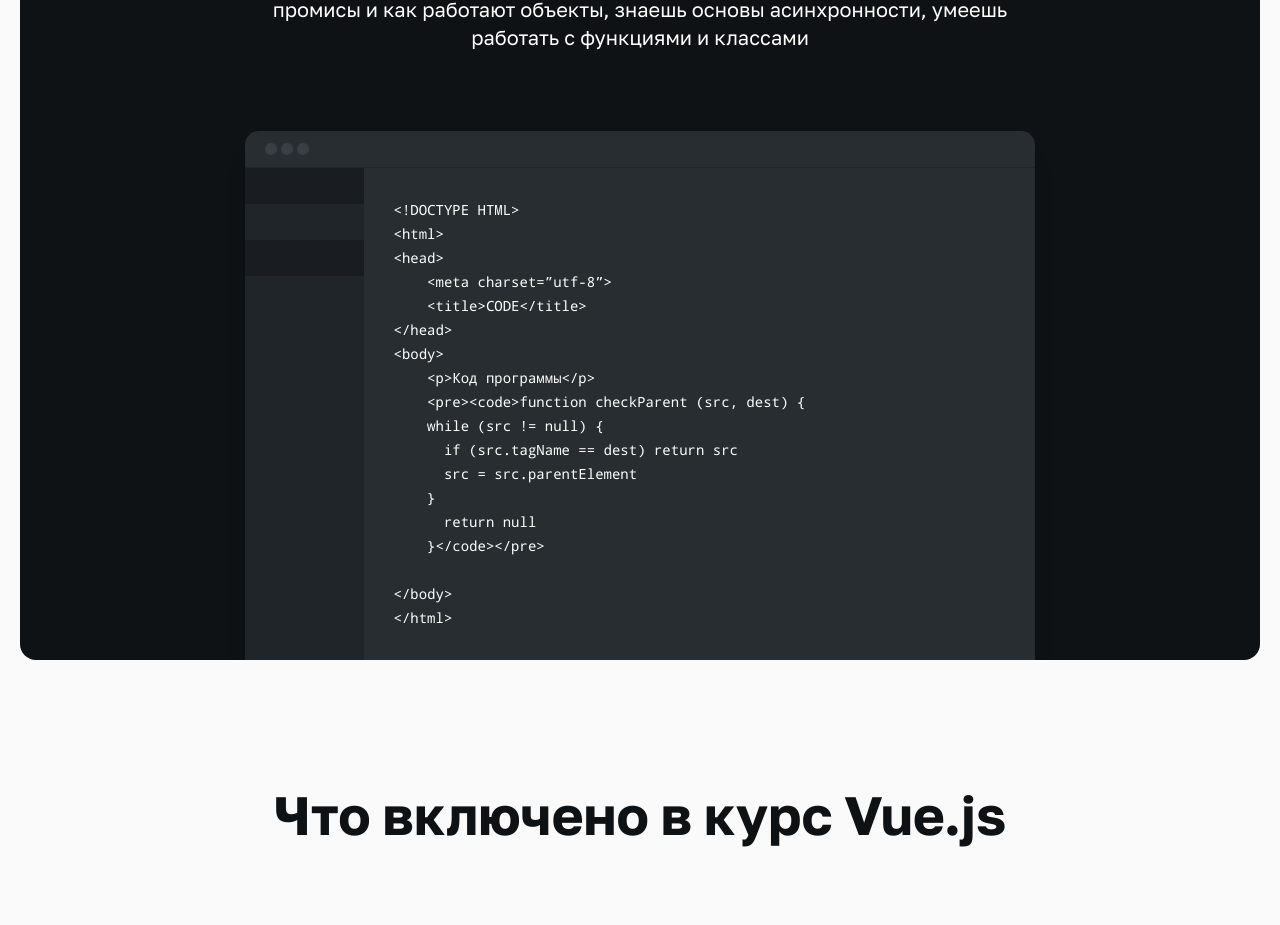
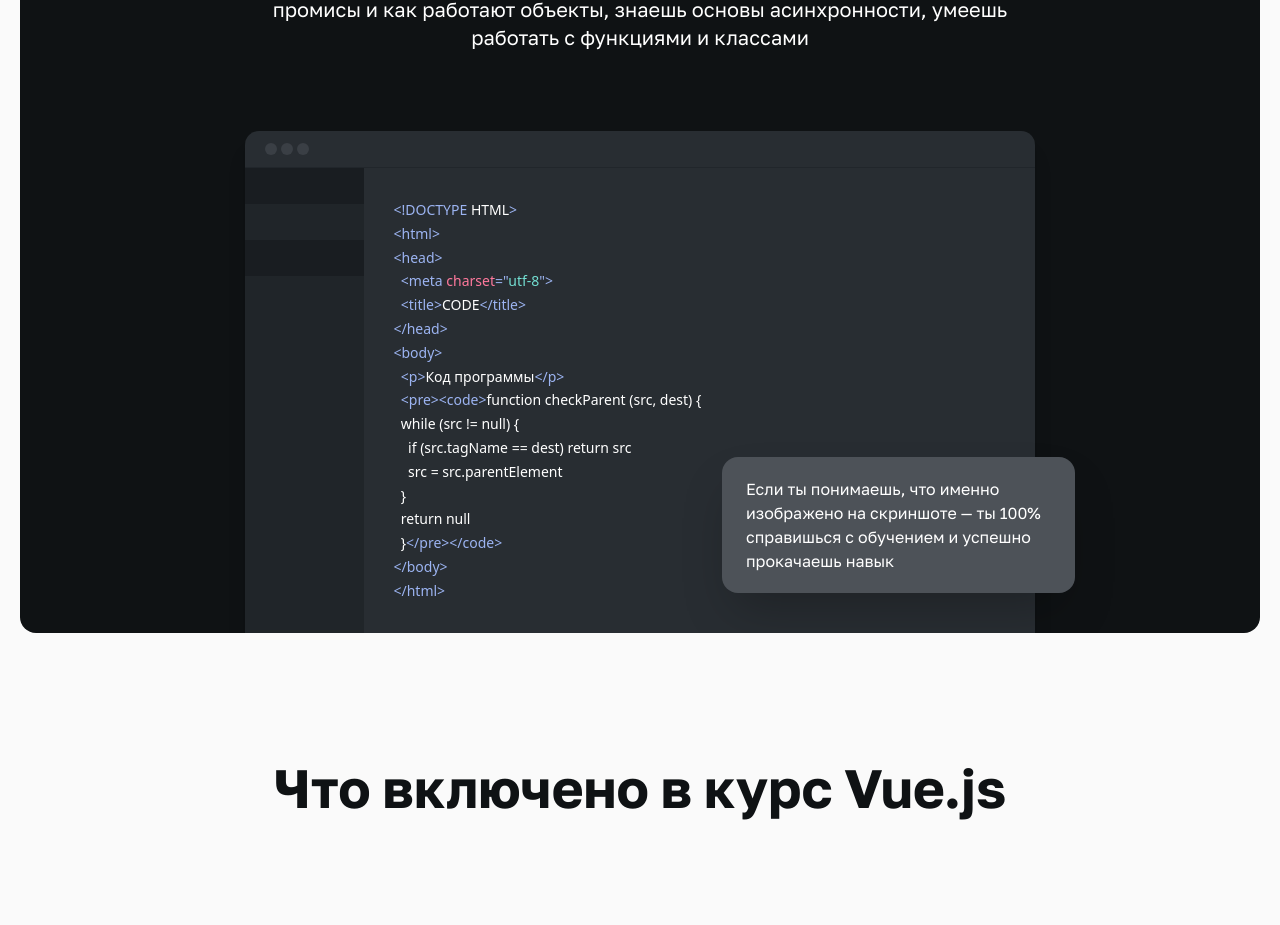
Before and after one commit to xdr3am/result-excel-layout, a React (Create React App) app: page / in a window 1280 px wide. Shown: the part 4156-5081 px from the top of the page. Built offline with nearby package versions, Linux system fonts and the light colour scheme; what tw-elements would draw is missing.

Commit message:
add color code example

```diff
--- a/src/components/AppCodeExample/AppCodeExample.jsx
+++ b/src/components/AppCodeExample/AppCodeExample.jsx
@@ -5,7 +5,7 @@ const AppCodeExample = () => {
 
   return (
     <section className={switcher ? 'dark' : null}>
-      <div className="relative py-[60px] container">
+      <div className="relative py-[60px] container px-0 sm:px-5">
         <div className="relative flex flex-col items-center pt-[60px] bg-[#F5F5F4] dark:bg-[#0F1214] rounded-2xl overflow-hidden transition-all duration-500">
           <div className="absolute top-7 right-7 w-[170px]">
             <input
@@ -18,13 +18,13 @@ const AppCodeExample = () => {
             />
             <label className="flex items-center dark:text-white cursor-pointer" htmlFor="themeSwitcher">
               <div className="w-9 h-4 flex items-center bg-[#C6CBD8] dark:bg-[#52D076] rounded-full transition-all duration-500">
-                <div className={`w-5 h-5 -ml-0.5 bg-white rounded-full shadow transition-all duration-500 ease-linear ${switcher ? 'translate-x-5' : 'translate-x-0'}`}/>
+                <div className={`w-5 h-5 -ml-0.5 bg-white rounded-full shadow transition-all duration-300 ease-linear ${switcher ? 'translate-x-5' : 'translate-x-0'}`}/>
               </div>
               <span className="ml-4 dark:text-white text-[20px] leading-[1.3] transition-all duration-500">{switcher ? 'Dark mode' : 'Light mode'}</span>
             </label>
           </div>
 
-          <h2 className="max-w-[800px] px-5 pt-5 sm:pt-0 mb-[30px] text-4xl sm:text-[54px] leading-[1.3] font-bold dark:text-white text-center transition-all duration-500">
+          <h2 className="max-w-[800px] px-5 pt-5 sm:pt-0 mb-[30px] text-3xl sm:text-[54px] leading-[1.3] font-bold dark:text-white text-center transition-all duration-500">
             Для обучения тебе нужен средний уровень JavaScript
           </h2>
           <p className="max-w-[800px] px-5 mb-12 sm:mb-20 text-base sm:text-[20px] leading-[1.4] dark:text-white text-center transition-all duration-500">
@@ -32,41 +32,50 @@ const AppCodeExample = () => {
             знаешь основы асинхронности, умеешь работать с функциями и классами
           </p>
 
-          <div className="w-full max-w-[790px] rounded-t-[14px] bg-white dark:bg-[#282D32] shadow-xl transition-all duration-500">
+          <div className="relative w-full max-w-[790px] rounded-t-[14px] bg-white dark:bg-[#282D32] shadow-xl transition-all duration-500">
             <div className="flex items-center py-3 px-5 border-b border-[#E6E9EC] dark:border-[#21262B] transition-all duration-500">
               <span className="w-3 h-3 mr-1 rounded-full bg-[#E6E9EC] dark:bg-[#3A3F45] transition-all duration-500" />
               <span className="w-3 h-3 mr-1 rounded-full bg-[#E6E9EC] dark:bg-[#3A3F45] transition-all duration-500" />
               <span className="w-3 h-3 mr-1 rounded-full bg-[#E6E9EC] dark:bg-[#3A3F45] transition-all duration-500" />
             </div>
-            <div className="flex">
+            <div className="relative flex">
               <div className="flex flex-col w-[15%] bg-[#EEF1F5] dark:bg-[#202529] transition-all duration-500">
                 <span className="w-full h-9 mb-9 bg-[#E8EDF2] dark:bg-[#191D21] transition-all duration-500" />
                 <span className="w-full h-9 mb-9 bg-[#E8EDF2] dark:bg-[#191D21] transition-all duration-500" />
               </div>
               <div className="w-[85%] p-4 sm:p-[30px]">
-                <pre><code className="font-['DroidSans'] text-[10px] sm:text-xs md:text-sm dark:text-white transition-all duration-500">
-{`<!DOCTYPE HTML>
-<html>
-<head>
-    <meta charset=”utf-8”>
-    <title>CODE</title>
-</head>
-<body>
-    <p>Код программы</p>
-    <pre><code>function checkParent (src, dest) {
-    while (src != null) {
-      if (src.tagName == dest) return src
-      src = src.parentElement
-    }
-      return null
-    }</code></pre>
-
-</body>
-</html>`}
-                </code></pre>
+                <pre className="font-['DroidSans'] text-[10px] sm:text-xs md:text-sm dark:text-white transition-all duration-500">
+                  <code className="font-sans leading-[1.7]">
+                    <p><span className="text-[#3E62C0] dark:text-[#9CB4F2] transition-all duration-500">{'<!DOCTYPE'}</span> HTML<span className="text-[#3E62C0] dark:text-[#9CB4F2] transition-all duration-500">{'>'}</span></p>
+                    <p><span className="text-[#3E62C0] dark:text-[#9CB4F2] transition-all duration-500">{'<html>'}</span></p>
+                    <p><span className="text-[#3E62C0] dark:text-[#9CB4F2] transition-all duration-500">{'<head>'}</span></p>
+                    <p><span className="text-[#3E62C0] dark:text-[#9CB4F2] transition-all duration-500">{'  <meta'} <span className="text-[#CB486B] dark:text-[#FF799D] transition-all duration-500">charset</span>{'="'}<span className="text-[#39B1A3] dark:text-[#73E0D3] transition-all duration-500">utf-8</span>{'">'}</span></p>
+                    <p><span className="text-[#3E62C0] dark:text-[#9CB4F2] transition-all duration-500">{'  <title>'}</span>CODE<span className="text-[#3E62C0] dark:text-[#9CB4F2] transition-all duration-500">{'</title>'}</span></p>
+                    <p><span className="text-[#3E62C0] dark:text-[#9CB4F2] transition-all duration-500">{'</head>'}</span></p>
+                    <p><span className="text-[#3E62C0] dark:text-[#9CB4F2] transition-all duration-500">{'<body>'}</span></p>
+                    <p><span className="text-[#3E62C0] dark:text-[#9CB4F2] transition-all duration-500">{'  <p>'}</span>Код программы<span className="text-[#3E62C0] dark:text-[#9CB4F2] transition-all duration-500">{'</p>'}</span></p>
+                    <p><span className="text-[#3E62C0] dark:text-[#9CB4F2] transition-all duration-500">{'  <pre><code>'}</span>{'function checkParent (src, dest) {'}</p>
+                    <p>{'  while (src != null) {'}</p>
+                    <p>{'    if (src.tagName == dest) return src'}</p>
+                    <p>{'    src = src.parentElement'}</p>
+                    <p>{'  }'}</p>
+                    <p>{'  return null'}</p>
+                    <p>{'  }'}<span className="text-[#3E62C0] dark:text-[#9CB4F2] transition-all duration-500">{'</pre></code>'}</span></p>
+                    <p><span className="text-[#3E62C0] dark:text-[#9CB4F2] transition-all duration-500">{'</body>'}</span></p>
+                    <p><span className="text-[#3E62C0] dark:text-[#9CB4F2] transition-all duration-500">{'</html>'}</span></p>
+                  </code>
+                </pre>
               </div>
             </div>
+
+            <div className="relative sm:absolute bottom-0 md:bottom-10 right-0 md:-right-4 lg:-right-10 w-full sm:w-[353px] -mt-2 sm:mt-0 py-5 px-6 rounded-2xl bg-white dark:bg-[#4D5258] text-sm sm:text-base text-black dark:text-white shadow-2xl transition-all duration-500">
+              Если ты понимаешь, что именно изображено на скриншоте  — ты 100% справишься с обучением и успешно прокачаешь навык
+            </div>
+
           </div>
+
+
+
         </div>
       </div>
     </section>
```
